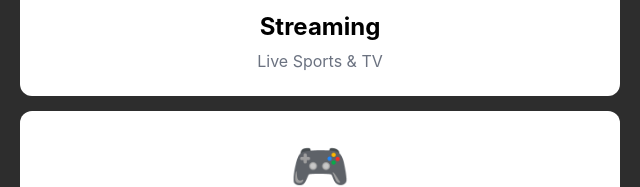
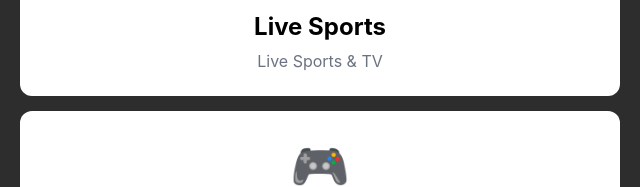
Before and after one commit to wackerson/robtheweb, a website: page views/index.html in a window 1280 px wide. Shown: the part 347-534 px from the top of the page, 320-960 px from the left. Drawn offline with Linux system fonts and the light colour scheme.

Commit message:
Update index.html

```diff
--- a/views/index.html
+++ b/views/index.html
@@ -106,7 +106,7 @@
         <div class="categories">
             <a href="/streaming" class="category-card">
                 <div class="category-icon icon-purple">📺</div>
-                <div class="category-title">Streaming</div>
+                <div class="category-title">Live Sports</div>
                 <div class="category-description">Live Sports & TV</div>
             </a>
 
```
